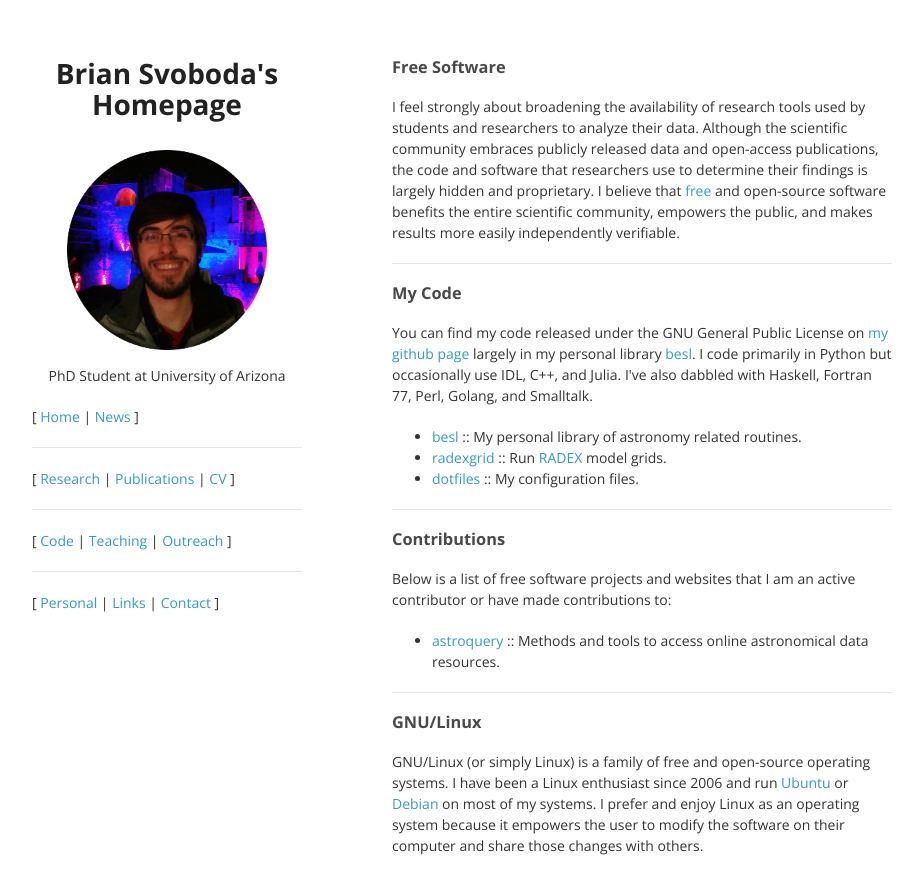
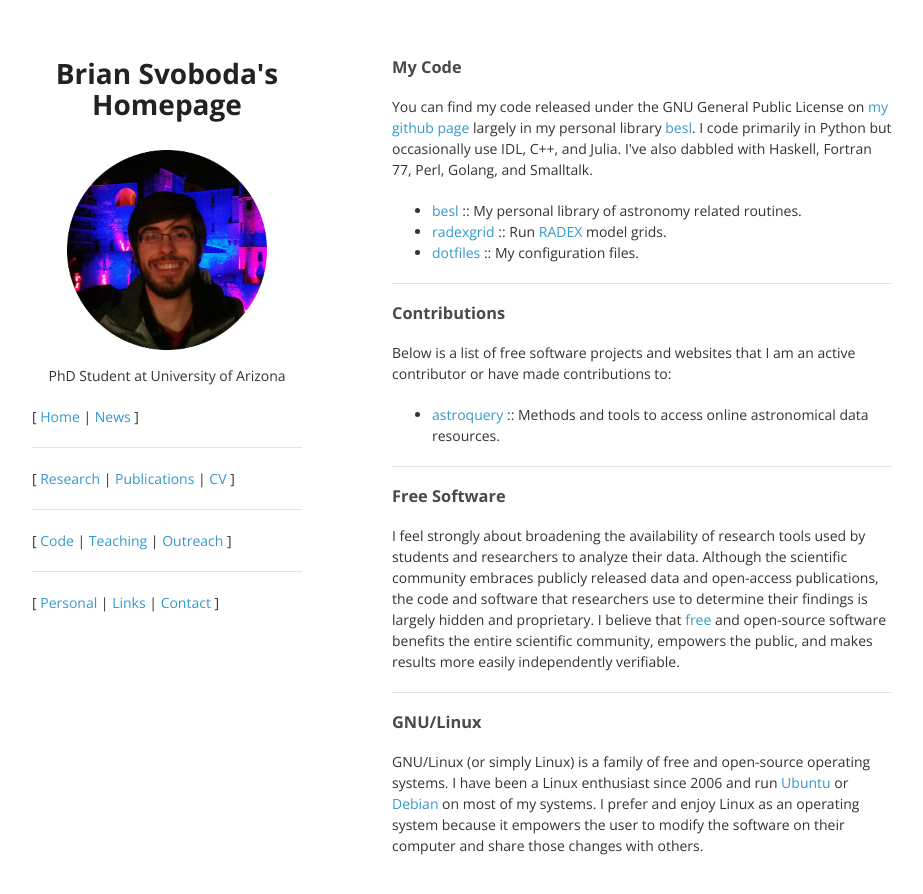
Before and after one commit to autocorr/autocorr.github.io, a Jekyll site: the page built from code.html, in a window 1280 px wide and 926 px high. Shown: the top 894 px of the window, without its empty margins (178-1101 px from the left). Built offline with Jekyll 4.4.1, drawn with Linux system fonts in a browser that asks for light colours; part of the change alters nothing that is shown.

```diff
--- a/code.html
+++ b/code.html
@@ -2,17 +2,6 @@
 layout: default
 title: Code
 ---
-
-<h3>Free Software</h3>
-<p>I feel strongly about broadening the availability of research tools used by
-students and researchers to analyze their data. Although the scientific
-community embraces publicly released data and open-access publications, the
-code and software that researchers use to determine their findings is largely
-hidden and proprietary. I believe that <a href="http://fsf.org">free</a>
-and open-source software benefits the entire scientific community, empowers the
-public, and makes results more easily independently verifiable.</p>
-
-<hr>
 
 <h3>My Code</h3>
 <p>You can find my code released under the GNU General Public License on
@@ -36,6 +25,17 @@ with Haskell, Fortran 77, Perl, Golang, and Smalltalk.</p>
 
 <hr>
 
+<h3>Free Software</h3>
+<p>I feel strongly about broadening the availability of research tools used by
+students and researchers to analyze their data. Although the scientific
+community embraces publicly released data and open-access publications, the
+code and software that researchers use to determine their findings is largely
+hidden and proprietary. I believe that <a href="http://fsf.org">free</a>
+and open-source software benefits the entire scientific community, empowers the
+public, and makes results more easily independently verifiable.</p>
+
+<hr>
+
 <h3>GNU/Linux</h3>
 <p>GNU/Linux (or simply Linux) is a family of free and open-source operating
 systems. I have been a Linux enthusiast since 2006 and run
```
